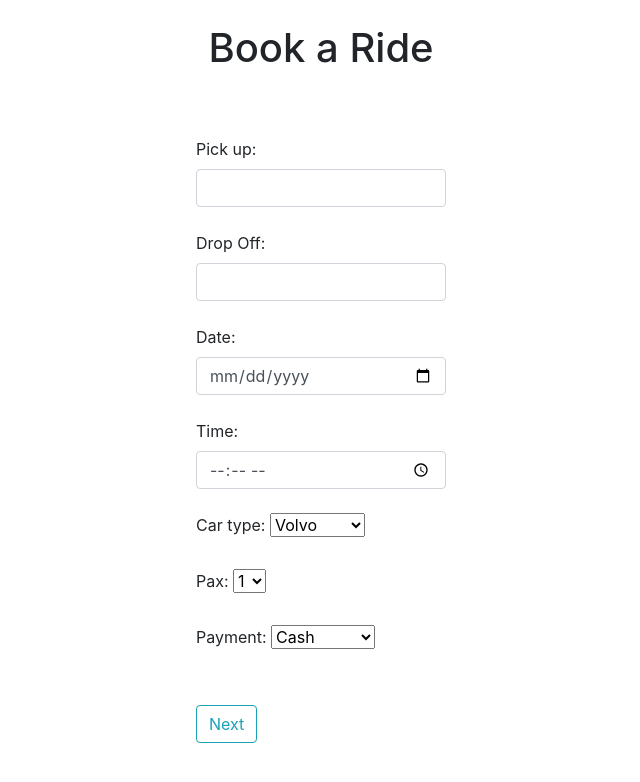
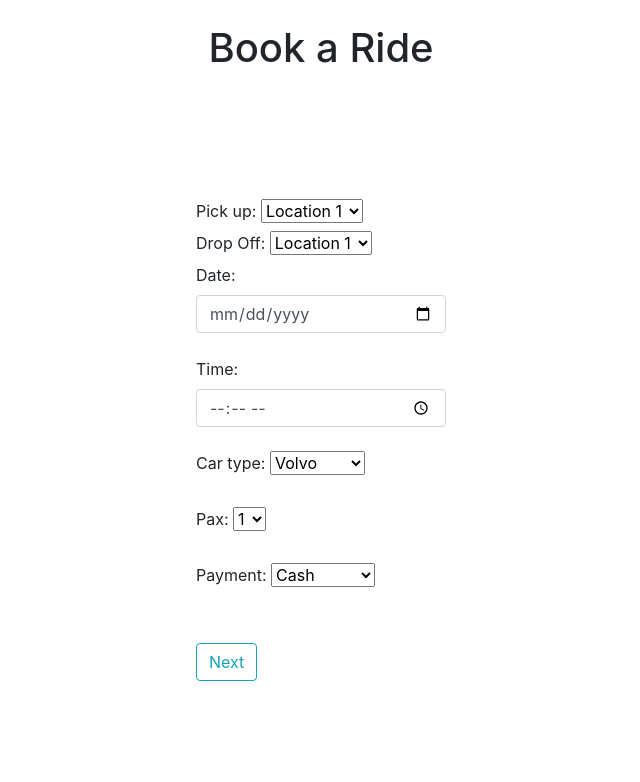
Before and after one commit to Li-Pin/CSC1008, a Flask app: page /bookride in a window 1280 px wide. Shown: the top 782 px of the page, without its empty margins (319-959 px from the left). Run offline with Flask 2, Linux system fonts and the light colour scheme; a user stored in the database is signed in.

Commit message:
Dropdownlist with location and postal code

```diff
--- a/Website/templates/bookride.html
+++ b/Website/templates/bookride.html
@@ -4,13 +4,22 @@
     <div align="center">
         <h1>Book a Ride</h1>
     </div>
-
     <form id=centerRide method="POST">
         <label >Pick up:</label>
-                <input type="text" class="form-control" name="pickUp" required><br/>
+                 <select name="pickUp" id="pickUp">
+        <option value="569732">Location 1</option>
+        <option value="560208">Location 2</option>
+        <option value="560217">Location 3</option>
+        <option value="560224">Location 4</option>
+        <option value="560220">Location 5</option></select><br/>
         <label >Drop Off:</label>
-                <input type="text" class="form-control"  name="dropOff" required><br/>
-        <label >Date:</label>
+                 <select name="dropOff" id="dropOff">
+        <option value="560305">Location 1</option>
+        <option value="560217">Location 2</option>
+        <option value="560330">Location 3</option>
+        <option value="560337">Location 4</option>
+        <option value="560208">Location 5</option></select><br/>
+            <label >Date:</label>
                 <input type="date" class="form-control"  format='%Y-%m-%d' name="date" required><br/>
         <label >Time:</label>
                 <input type="time" class="form-control"  format='%H-%M' name="time" required><br/>
```
Also changed, not shown: Website/database.db.
